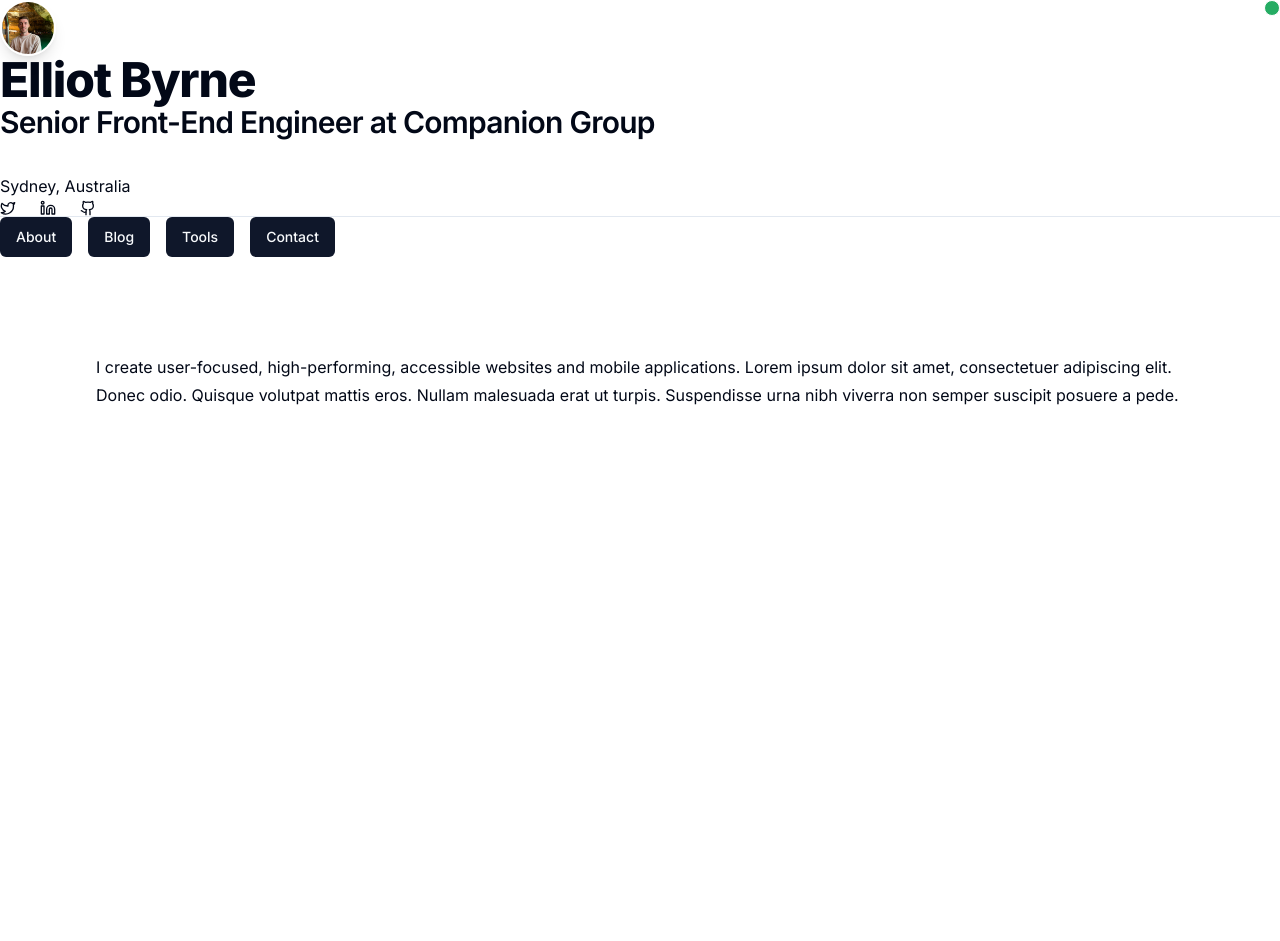
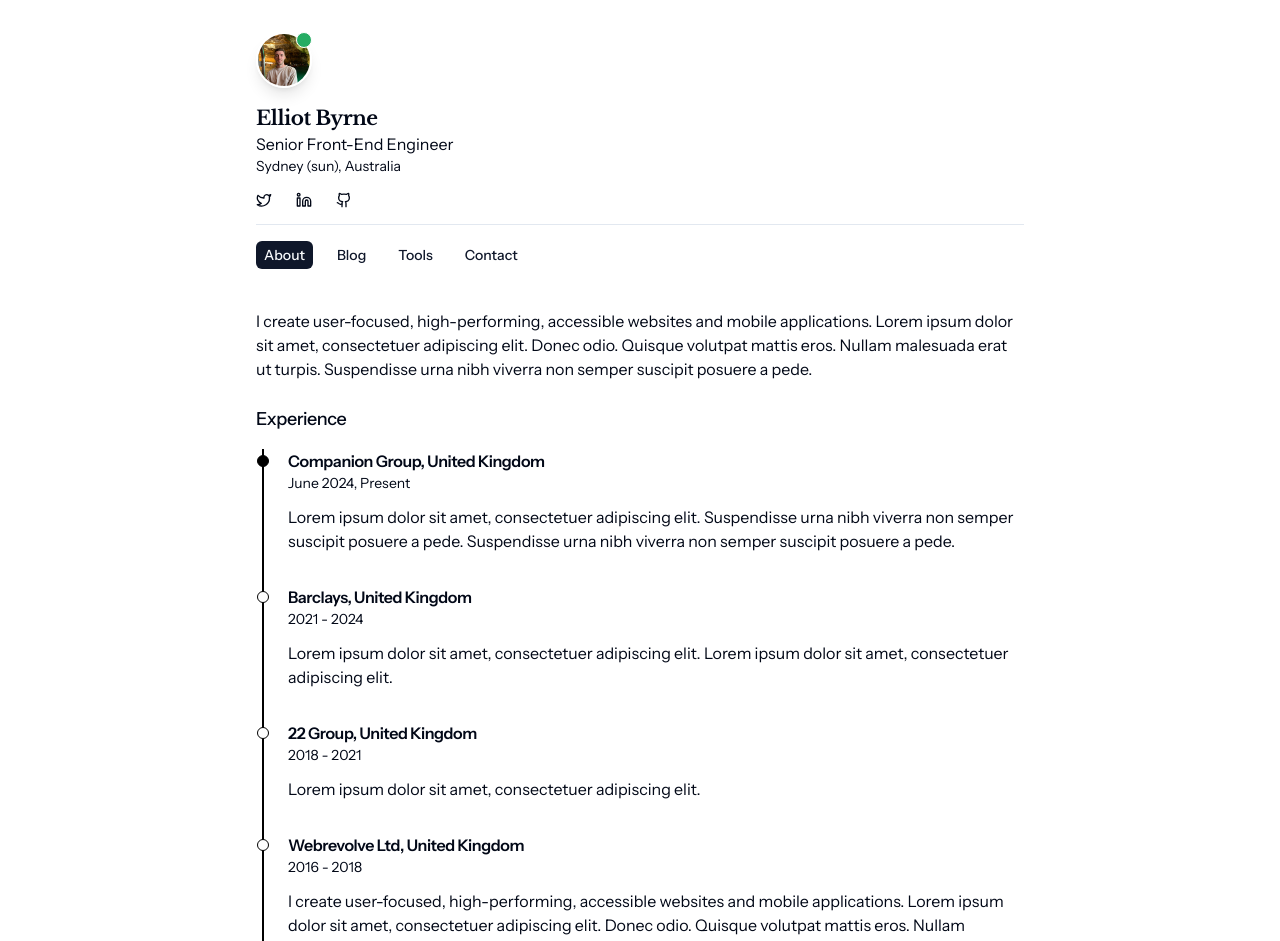
Before and after one commit to ElliotByrne/nextjs-portfolio, a Next.js app: page / in a window 1280 px wide. Shown: the top 941 px of the page. Built offline with nearby package versions, Linux system fonts and the light colour scheme.

Commit message:
feat: create timeline component, footer, styled homepage

```diff
--- /dev/null
+++ b/src/app/fonts.tsx
@@ -0,0 +1,14 @@
+import { Libre_Baskerville, Instrument_Sans } from "next/font/google";
+
+export const bitter_serif = Libre_Baskerville({
+  subsets: ["latin"],
+  display: "swap",
+  weight: ["400", "700"],
+  variable: "--font-serif",
+});
+
+export const instrument_sans = Instrument_Sans({
+  subsets: ["latin"],
+  display: "swap",
+  variable: "--font-sans",
+});
--- a/src/app/layout.tsx
+++ b/src/app/layout.tsx
@@ -1,13 +1,10 @@
 import type { Metadata } from "next";
 import { Inter as FontSans } from "next/font/google";
+import { instrument_sans } from "./fonts";
 import "./globals.css";
 import { cn } from "@/lib/utils";
 import Header from "@/components/header";
-
-const fontSans = FontSans({
-  subsets: ["latin"],
-  variable: "--font-sans",
-});
+import Footer from "@/components/footer";
 
 export const metadata: Metadata = {
   title: "Create Next App",
@@ -21,16 +18,12 @@ export default function RootLayout({
 }>) {
   return (
     <html lang="en">
-      <body
-        className={cn(
-          "min-h-screen bg-background font-sans antialiased",
-          fontSans.variable
-        )}
-      >
-        <Header />
-        <main className="flex min-h-screen flex-col items-center p-24">
-          {children}
-        </main>
+      <body className={cn("flex justify-center p-8", instrument_sans.variable)}>
+        <div className="min-h-screen bg-background font-sans antialiased flex min-h-screen flex-col w-full max-w-3xl">
+          <Header />
+          <main>{children}</main>
+          <Footer />
+        </div>
       </body>
     </html>
   );
--- a/src/app/page.tsx
+++ b/src/app/page.tsx
@@ -1,15 +1,63 @@
 import Header from "@/components/header";
+import Timeline, { TimelineItem } from "@/components/timeline";
 import { Button } from "@/components/ui/button";
-import { TypographyP } from "@/components/ui/typography";
+import { TypographyH2, TypographyP } from "@/components/ui/typography";
 import Image from "next/image";
 
 export default function Home() {
   return (
-    <TypographyP>
-      I create user-focused, high-performing, accessible websites and mobile
-      applications. Lorem ipsum dolor sit amet, consectetuer adipiscing elit.
-      Donec odio. Quisque volutpat mattis eros. Nullam malesuada erat ut turpis.
-      Suspendisse urna nibh viverra non semper suscipit posuere a pede.
-    </TypographyP>
+    <>
+      <TypographyP>
+        I create user-focused, high-performing, accessible websites and mobile
+        applications. Lorem ipsum dolor sit amet, consectetuer adipiscing elit.
+        Donec odio. Quisque volutpat mattis eros. Nullam malesuada erat ut
+        turpis. Suspendisse urna nibh viverra non semper suscipit posuere a
+        pede.
+      </TypographyP>
+      <Timeline>
+        <TimelineItem
+          title="Companion Group, United Kingdom"
+          subtitle="June 2024, Present"
+          active
+        >
+          <TypographyP>
+            Lorem ipsum dolor sit amet, consectetuer adipiscing elit.
+            Suspendisse urna nibh viverra non semper suscipit posuere a pede.
+            Suspendisse urna nibh viverra non semper suscipit posuere a pede.
+          </TypographyP>
+        </TimelineItem>
+        <TimelineItem title="Barclays, United Kingdom" subtitle="2021 - 2024">
+          <TypographyP>
+            Lorem ipsum dolor sit amet, consectetuer adipiscing elit. Lorem
+            ipsum dolor sit amet, consectetuer adipiscing elit.
+          </TypographyP>
+        </TimelineItem>
+        <TimelineItem title="22 Group, United Kingdom" subtitle="2018 - 2021">
+          <TypographyP>
+            Lorem ipsum dolor sit amet, consectetuer adipiscing elit.
+          </TypographyP>
+        </TimelineItem>
+        <TimelineItem
+          title="Webrevolve Ltd, United Kingdom"
+          subtitle="2016 - 2018"
+        >
+          <TypographyP>
+            I create user-focused, high-performing, accessible websites and
+            mobile applications. Lorem ipsum dolor sit amet, consectetuer
+            adipiscing elit. Donec odio. Quisque volutpat mattis eros. Nullam
+            malesuada erat ut turpis. Suspendisse urna nibh viverra non semper
+            suscipit posuere a pede. I create user-focused, high-performing,
+            accessible websites and mobile applications. Lorem ipsum dolor sit
+            amet, consectetuer adipiscing elit. Donec odio. Quisque volutpat
+            mattis eros. Nullam malesuada erat ut turpis. Suspendisse urna nibh
+            viverra non semper suscipit posuere a pede. I create user-focused,
+            high-performing, accessible websites and mobile applications. Lorem
+            ipsum dolor sit amet, consectetuer adipiscing elit. Donec odio.
+            Quisque volutpat mattis eros. Nullam malesuada erat ut turpis.
+            Suspendisse urna nibh viverra non semper suscipit posuere a pede.
+          </TypographyP>
+        </TimelineItem>
+      </Timeline>
+    </>
   );
 }
--- /dev/null
+++ b/src/components/footer.tsx
@@ -0,0 +1,19 @@
+import { Separator } from "./ui/separator";
+import { Avatar, AvatarFallback, AvatarImage } from "./ui/avatar";
+import { Link, LinkC } from "./ui/link";
+import { TypographyH1, TypographyH2, TypographyP } from "./ui/typography";
+import { Twitter, Linkedin, Github } from "lucide-react";
+import { Button } from "./ui/button";
+import Navigation from "./navigation";
+import { cn } from "@/lib/utils";
+
+// Static template on every page.
+export default function Footer() {
+  return (
+    <footer className="mt-10">
+      <TypographyP size="small">
+        © {new Date().getFullYear()} - Elliot Byrne.
+      </TypographyP>
+    </footer>
+  );
+}
--- a/src/components/header.tsx
+++ b/src/components/header.tsx
@@ -5,18 +5,23 @@ import { TypographyH1, TypographyH2, TypographyP } from "./ui/typography";
 import { Twitter, Linkedin, Github } from "lucide-react";
 import { Button } from "./ui/button";
 import Navigation from "./navigation";
+import { cn } from "@/lib/utils";
 
 // Static template on every page.
 export default function Header() {
   return (
-    <>
+    <header>
+      <div className="flex flex-col gap-4">
         <Avatar>
           <AvatarImage src="profilepic.jpeg" />
           <AvatarFallback>CN</AvatarFallback>
         </Avatar>
+        <div>
           <TypographyH1>Elliot Byrne</TypographyH1>
-      <TypographyH2>Senior Front-End Engineer at Companion Group</TypographyH2>
-      <TypographyP>Sydney, Australia</TypographyP>
+          <TypographyP>Senior Front-End Engineer</TypographyP>
+          <TypographyP size="small">Sydney (sun), Australia</TypographyP>
+        </div>
+
         <div className="flex gap-4">
           <LinkC href="https://x.com/elliotbyrn">
             <Twitter className="mr-2 h-4 w-4" />
@@ -29,7 +34,8 @@ export default function Header() {
           </LinkC>
         </div>
         <Separator />
+      </div>
       <Navigation />
-    </>
+    </header>
   );
 }
--- a/src/components/navigation.tsx
+++ b/src/components/navigation.tsx
@@ -2,16 +2,46 @@
 
 import { Button } from "./ui/button";
 import { useRouter } from "next/navigation";
+import { usePathname } from "next/navigation";
+
+const useGetActiveLink = (str: string) =>
+  usePathname() === str ? "default" : "link";
 
 // Static template on every page.
 export default function Navigation() {
   const router = useRouter();
+
   return (
-    <div className="flex gap-4 margin-bottom-24">
-      <Button onClick={() => router.push("/")}>About</Button>
-      <Button onClick={() => router.push("/blog")}>Blog</Button>
-      <Button onClick={() => router.push("/tools")}>Tools</Button>
-      <Button onClick={() => router.push("/contact")}> Contact</Button>
+    <div className="flex gap-4 mt-4 mb-10 align-start flex-wrap">
+      <Button
+        size="sm"
+        variant={useGetActiveLink("/")}
+        onClick={() => router.push("/")}
+      >
+        About
+      </Button>
+      <Button
+        size="sm"
+        variant={useGetActiveLink("/blog")}
+        onClick={() => router.push("/blog")}
+      >
+        Blog
+      </Button>
+      <Button
+        size="sm"
+        variant={useGetActiveLink("/tools")}
+        onClick={() => router.push("/tools")}
+      >
+        Tools
+      </Button>
+      <Button
+        size="sm"
+        variant={useGetActiveLink("/contact")}
+        onClick={() => router.push("/contact")}
+      >
+        {" "}
+        Contact
+      </Button>
     </div>
   );
 }
--- /dev/null
+++ b/src/components/timeline.tsx
@@ -0,0 +1,61 @@
+import { Separator } from "./ui/separator";
+import { Avatar, AvatarFallback, AvatarImage } from "./ui/avatar";
+import { Link, LinkC } from "./ui/link";
+import {
+  TypographyH1,
+  TypographyH2,
+  TypographyH3,
+  TypographyP,
+} from "./ui/typography";
+import { Twitter, Linkedin, Github } from "lucide-react";
+import { Button } from "./ui/button";
+import Navigation from "./navigation";
+import { ReactNode } from "react";
+import { cn } from "@/lib/utils";
+
+interface TimelineItemInterface {
+  title: string;
+  subtitle: string;
+  active?: boolean;
+  children: ReactNode;
+}
+
+// Static template on every page.
+export function TimelineItem({
+  title,
+  subtitle,
+  active,
+  children,
+}: TimelineItemInterface) {
+  return (
+    <div className={cn("pl-8 relative")}>
+      <span className={cn("absolute left-0 top-0 h-full")}>
+        <span
+          className={cn(
+            "absolute left-1 top-0 w-1 inline-block h-screen border-black border-r-2"
+          )}
+        />
+        <span
+          className={cn(
+            "absolute h-3 w-3 rounded-full bg-white left-px top-1.5 border border-black",
+            active && "bg-black"
+          )}
+        />
+      </span>
+      <TypographyH3>{title}</TypographyH3>
+      <TypographyP size="small">{subtitle}</TypographyP>
+      <div className="mt-3">{children}</div>
+    </div>
+  );
+}
+
+export default function Timeline({ children }) {
+  return (
+    <div className={cn("mt-6")}>
+      <TypographyH2>Experience</TypographyH2>
+      <div className={cn("flex flex-col gap-8 overflow-hidden mt-2")}>
+        {children}
+      </div>
+    </div>
+  );
+}
--- a/src/components/ui/avatar.tsx
+++ b/src/components/ui/avatar.tsx
@@ -9,7 +9,7 @@ const Avatar = React.forwardRef<
   React.ElementRef<typeof AvatarPrimitive.Root>,
   React.ComponentPropsWithoutRef<typeof AvatarPrimitive.Root>
 >(({ className, ...props }, ref) => (
-  <div className={cn("relative flex overflow-visible")}>
+  <div className={cn("inline-block self-start relative")}>
     <AvatarPrimitive.Root
       ref={ref}
       className={cn(
--- a/src/components/ui/button.tsx
+++ b/src/components/ui/button.tsx
@@ -1,8 +1,8 @@
-import * as React from "react"
-import { Slot } from "@radix-ui/react-slot"
-import { cva, type VariantProps } from "class-variance-authority"
+import * as React from "react";
+import { Slot } from "@radix-ui/react-slot";
+import { cva, type VariantProps } from "class-variance-authority";
 
-import { cn } from "@/lib/utils"
+import { cn } from "@/lib/utils";
 
 const buttonVariants = cva(
   "inline-flex items-center justify-center whitespace-nowrap rounded-md text-sm font-medium ring-offset-background transition-colors focus-visible:outline-none focus-visible:ring-2 focus-visible:ring-ring focus-visible:ring-offset-2 disabled:pointer-events-none disabled:opacity-50",
@@ -20,10 +20,11 @@ const buttonVariants = cva(
         link: "text-primary underline-offset-4 hover:underline",
       },
       size: {
-        default: "h-10 px-4 py-2",
-        sm: "h-9 rounded-md px-3",
-        lg: "h-11 rounded-md px-8",
-        icon: "h-10 w-10",
+        default: "px-4 py-2",
+        xs: " rounded-md px-2",
+        sm: " rounded-md px-2 py-1",
+        lg: " rounded-md px-8",
+        icon: " w-10",
       },
     },
     defaultVariants: {
@@ -31,26 +32,26 @@ const buttonVariants = cva(
       size: "default",
     },
   }
-)
+);
 
 export interface ButtonProps
   extends React.ButtonHTMLAttributes<HTMLButtonElement>,
     VariantProps<typeof buttonVariants> {
-  asChild?: boolean
+  asChild?: boolean;
 }
 
 const Button = React.forwardRef<HTMLButtonElement, ButtonProps>(
   ({ className, variant, size, asChild = false, ...props }, ref) => {
-    const Comp = asChild ? Slot : "button"
+    const Comp = asChild ? Slot : "button";
     return (
       <Comp
         className={cn(buttonVariants({ variant, size, className }))}
         ref={ref}
         {...props}
       />
-    )
+    );
   }
-)
-Button.displayName = "Button"
+);
+Button.displayName = "Button";
 
-export { Button, buttonVariants }
+export { Button, buttonVariants };
--- a/src/components/ui/typography.tsx
+++ b/src/components/ui/typography.tsx
@@ -1,16 +1,24 @@
 import { ReactNode } from "react";
+import { bitter_serif } from "../../app/fonts";
+import { cn } from "@/lib/utils";
 
 interface TypographyInterface {
   children: ReactNode;
+  size?: "small";
 }
 
-export function TypographyP({ children }: TypographyInterface) {
-  return <p className="leading-7 [&:not(:first-child)]:mt-6">{children}</p>;
+export function TypographyP({ children, size }: TypographyInterface) {
+  return <p className={cn("", size === "small" && "text-sm")}>{children}</p>;
 }
 
 export function TypographyH1({ children }: TypographyInterface) {
   return (
-    <h1 className="scroll-m-20 text-4xl font-extrabold tracking-tight lg:text-5xl">
+    <h1
+      className={cn(
+        "scroll-m-20 text-xl font-bold tracking-tight font-serif",
+        bitter_serif.variable
+      )}
+    >
       {children}
     </h1>
   );
@@ -18,7 +26,7 @@ export function TypographyH1({ children }: TypographyInterface) {
 
 export function TypographyH2({ children }: TypographyInterface) {
   return (
-    <h2 className="scroll-m-20 pb-2 text-3xl font-semibold tracking-tight first:mt-0">
+    <h2 className="scroll-m-20 pb-2 text-lg font-medium tracking-tight first:mt-0">
       {children}
     </h2>
   );
@@ -26,7 +34,7 @@ export function TypographyH2({ children }: TypographyInterface) {
 
 export function TypographyH3({ children }: TypographyInterface) {
   return (
-    <h3 className="scroll-m-20 text-2xl font-semibold tracking-tight">
+    <h3 className="scroll-m-20 text-md font-semibold tracking-tight">
       {children}
     </h3>
   );
--- a/tailwind.config.ts
+++ b/tailwind.config.ts
@@ -76,6 +76,7 @@ const config = {
       },
       fontFamily: {
         sans: ["var(--font-sans)", ...fontFamily.sans],
+        serif: ["var(--font-serif)", ...fontFamily.serif],
       },
     },
   },
```
Also changed, not shown: src/app/about/page.tsx (deleted, +0 -18 lines). Lines whose indentation alone changed are shown as unchanged.
